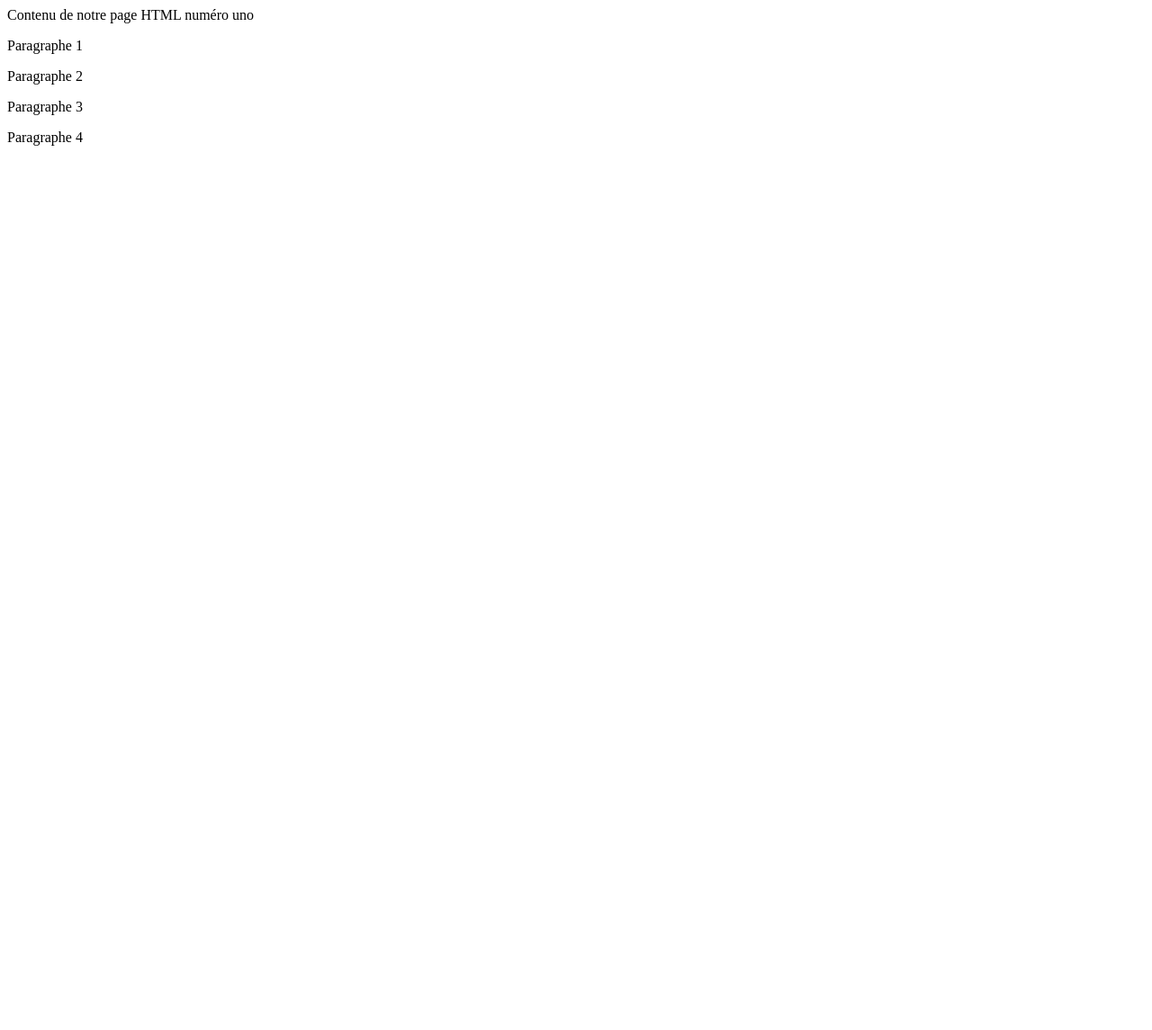
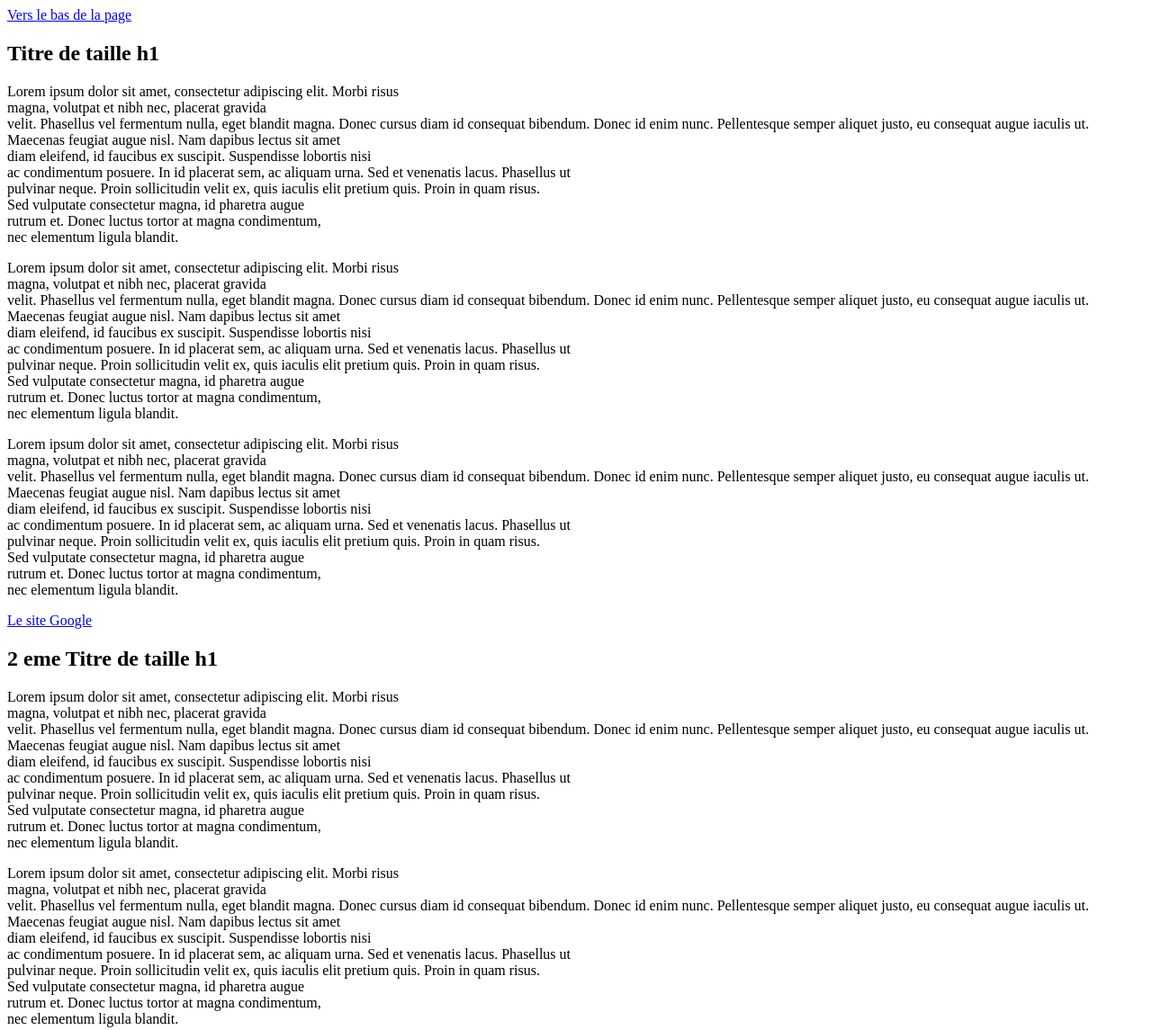
Before and after one commit to rencho13/udemy, a plain HTML site: page index.html in a window 1280 px wide. Shown: the top 1145 px of the page at 90% size. Before the commit the page ends 800 px from the top, so only its background shows below. Drawn offline with Linux system fonts and the light colour scheme.

Commit message:
balise a

```diff
--- a/index.html
+++ b/index.html
@@ -6,11 +6,35 @@
     </head>
 
     <body>
-        Contenu de notre page HTML numéro uno
+        <a href="#section8">Vers le bas de la page</a>
+        <section id="section1">
 
-        <p>Paragraphe 1</p>
-        <p>Paragraphe 2</p>
-        <p>Paragraphe 3</p>
-        <p>Paragraphe 4</p>
+        <h1>Titre de taille h1</h1>
+
+
+        <p>Lorem ipsum dolor sit amet, consectetur adipiscing elit. Morbi risus <br>magna, volutpat et nibh nec, placerat gravida <br>velit. Phasellus vel fermentum nulla, eget blandit magna. Donec cursus diam id consequat bibendum. Donec id enim nunc. Pellentesque semper aliquet justo, eu consequat augue iaculis ut. Maecenas feugiat augue nisl. Nam dapibus lectus sit amet<br> diam eleifend, id faucibus ex suscipit. Suspendisse lobortis nisi <br>ac condimentum posuere. In id placerat sem, ac aliquam urna. Sed et venenatis lacus. Phasellus ut <br>pulvinar neque. Proin sollicitudin velit ex, quis iaculis elit pretium quis. Proin in quam risus. <br>Sed vulputate consectetur magna, id pharetra augue <br>rutrum et. Donec luctus tortor at magna condimentum, <br>nec elementum ligula blandit.</p>
+            <p>Lorem ipsum dolor sit amet, consectetur adipiscing elit. Morbi risus <br>magna, volutpat et nibh nec, placerat gravida <br>velit. Phasellus vel fermentum nulla, eget blandit magna. Donec cursus diam id consequat bibendum. Donec id enim nunc. Pellentesque semper aliquet justo, eu consequat augue iaculis ut. Maecenas feugiat augue nisl. Nam dapibus lectus sit amet<br> diam eleifend, id faucibus ex suscipit. Suspendisse lobortis nisi <br>ac condimentum posuere. In id placerat sem, ac aliquam urna. Sed et venenatis lacus. Phasellus ut <br>pulvinar neque. Proin sollicitudin velit ex, quis iaculis elit pretium quis. Proin in quam risus. <br>Sed vulputate consectetur magna, id pharetra augue <br>rutrum et. Donec luctus tortor at magna condimentum, <br>nec elementum ligula blandit.</p>
+            <p>Lorem ipsum dolor sit amet, consectetur adipiscing elit. Morbi risus <br>magna, volutpat et nibh nec, placerat gravida <br>velit. Phasellus vel fermentum nulla, eget blandit magna. Donec cursus diam id consequat bibendum. Donec id enim nunc. Pellentesque semper aliquet justo, eu consequat augue iaculis ut. Maecenas feugiat augue nisl. Nam dapibus lectus sit amet<br> diam eleifend, id faucibus ex suscipit. Suspendisse lobortis nisi <br>ac condimentum posuere. In id placerat sem, ac aliquam urna. Sed et venenatis lacus. Phasellus ut <br>pulvinar neque. Proin sollicitudin velit ex, quis iaculis elit pretium quis. Proin in quam risus. <br>Sed vulputate consectetur magna, id pharetra augue <br>rutrum et. Donec luctus tortor at magna condimentum, <br>nec elementum ligula blandit.</p>
+
+        <a href="http://www.google.com" target="_blank">Le site Google</a>
+        </section>
+
+        <section id="section2">
+
+        <h1>2 eme Titre de taille h1</h1>
+
+
+        <p>Lorem ipsum dolor sit amet, consectetur adipiscing elit. Morbi risus <br>magna, volutpat et nibh nec, placerat gravida <br>velit. Phasellus vel fermentum nulla, eget blandit magna. Donec cursus diam id consequat bibendum. Donec id enim nunc. Pellentesque semper aliquet justo, eu consequat augue iaculis ut. Maecenas feugiat augue nisl. Nam dapibus lectus sit amet<br> diam eleifend, id faucibus ex suscipit. Suspendisse lobortis nisi <br>ac condimentum posuere. In id placerat sem, ac aliquam urna. Sed et venenatis lacus. Phasellus ut <br>pulvinar neque. Proin sollicitudin velit ex, quis iaculis elit pretium quis. Proin in quam risus. <br>Sed vulputate consectetur magna, id pharetra augue <br>rutrum et. Donec luctus tortor at magna condimentum, <br>nec elementum ligula blandit.</p>
+            <p>Lorem ipsum dolor sit amet, consectetur adipiscing elit. Morbi risus <br>magna, volutpat et nibh nec, placerat gravida <br>velit. Phasellus vel fermentum nulla, eget blandit magna. Donec cursus diam id consequat bibendum. Donec id enim nunc. Pellentesque semper aliquet justo, eu consequat augue iaculis ut. Maecenas feugiat augue nisl. Nam dapibus lectus sit amet<br> diam eleifend, id faucibus ex suscipit. Suspendisse lobortis nisi <br>ac condimentum posuere. In id placerat sem, ac aliquam urna. Sed et venenatis lacus. Phasellus ut <br>pulvinar neque. Proin sollicitudin velit ex, quis iaculis elit pretium quis. Proin in quam risus. <br>Sed vulputate consectetur magna, id pharetra augue <br>rutrum et. Donec luctus tortor at magna condimentum, <br>nec elementum ligula blandit.</p>
+            <p>Lorem ipsum dolor sit amet, consectetur adipiscing elit. Morbi risus <br>magna, volutpat et nibh nec, placerat gravida <br>velit. Phasellus vel fermentum nulla, eget blandit magna. Donec cursus diam id consequat bibendum. Donec id enim nunc. Pellentesque semper aliquet justo, eu consequat augue iaculis ut. Maecenas feugiat augue nisl. Nam dapibus lectus sit amet<br> diam eleifend, id faucibus ex suscipit. Suspendisse lobortis nisi <br>ac condimentum posuere. In id placerat sem, ac aliquam urna. Sed et venenatis lacus. Phasellus ut <br>pulvinar neque. Proin sollicitudin velit ex, quis iaculis elit pretium quis. Proin in quam risus. <br>Sed vulputate consectetur magna, id pharetra augue <br>rutrum et. Donec luctus tortor at magna condimentum, <br>nec elementum ligula blandit.</p>
+
+        <a href="#section1">Retourner en haut de la page</a>
+        </section>
+
+        <section id="section8">
+        Et voila le bas de la page
+        </section>
+
+
     </body>
 </html>
```
